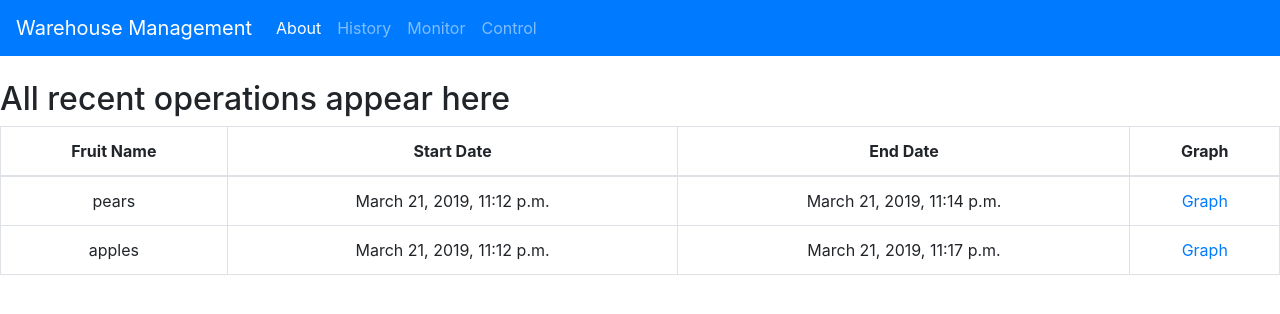
After one commit to anuragshukla06/Web_Interface, a Django app: page /History/ in a window 1280 px wide. The commit adds this page. Shown: the top 314 px of the page. Run offline with Django 3.2, Linux system fonts and the light colour scheme; data comes from the database, SQL or seed files in the repository; both versions use the stored data as it was after the commit; some libraries are stand-ins or nearby versions.

Commit message:
History Tab now working

```diff
--- a/Web_interface/mainpage/Templates/base.html
+++ b/Web_interface/mainpage/Templates/base.html
@@ -19,7 +19,7 @@
 
   <!--NavBAR-->
   <nav class="navbar navbar-expand-lg navbar-dark bg-primary">
-      <a class="navbar-brand" href="#">Warehouse Management</a>
+      <a class="navbar-brand" href="{%url 'home'%}">Warehouse Management</a>
       <button class="navbar-toggler" type="button" data-toggle="collapse" data-target="#navbarNavDropdown" aria-controls="navbarNavDropdown" aria-expanded="false" aria-label="Toggle navigation">
         <span class="navbar-toggler-icon"></span>
       </button>
@@ -29,7 +29,7 @@
             <a class="nav-link" href="#">About <span class="sr-only">(current)</span></a>
           </li>
           <li class="nav-item">
-            <a class="nav-link" href="#">History</a>
+            <a class="nav-link" href="{%url 'History'%}">History</a>
           </li>
           <li class="nav-item">
             <a class="nav-link" href="{%url 'MonitorUrl'%}">Monitor</a>
--- /dev/null
+++ b/Web_interface/mainpage/Templates/history.html
@@ -0,0 +1,25 @@
+{% extends 'base.html' %}
+
+{% block content %}
+<h2>All recent operations appear here</h2>
+<table class="table table-bordered">
+    <thead>
+      <tr>
+        <th scope="col"><center>Fruit Name</center></th>
+        <th scope="col"><center>Start Date</center></th>
+        <th scope="col"><center>End Date</center></th>
+        <th scope="col"><center>Graph</center></th>
+      </tr>
+    </thead>
+    {% for item in items %}
+    <tr>
+      <td><center>{{item.fruit}}</center></td>
+      <td><center>{{item.start_date}}</center></td>
+      <td><center>{{item.end_date}}</center></td>
+      <td><center><a href="{%url 'MonitorCollectiveImageUrl' item.id%}">Graph</a></center></td>
+
+
+    </tr>
+    {%endfor%}
+</table>
+{% endblock %}
--- a/Web_interface/mainpage/Templates/monitorBase.html
+++ b/Web_interface/mainpage/Templates/monitorBase.html
@@ -3,5 +3,5 @@
 {% block content %}
 <h2>This is the live plot</h2>
 <h4>Please refresh the page to regenerate the new plot</h4>
-<img src="{%url 'MonitorCollectiveImageUrl'%}" class="rounded float-left" height = "700" width="700">
+<img src="{%url 'MonitorCollectiveImageUrl' -1%}" class="rounded float-left" height = "700" width="700">
 {% endblock %}
--- a/Web_interface/mainpage/urls.py
+++ b/Web_interface/mainpage/urls.py
@@ -3,12 +3,13 @@ from . import views
 
 urlpatterns = [
     path('', views.home, name="home"),
+    path('History/', views.history, name="History"),
     path('success/', views.afterValidateSuccess, name = "afterValidateSuccessUrl"),
     path('stopConfirmation/<int:item_id>', views.stopRunningConfirmation, name = "stopRunningConfirmationUrl"),
     path('stop/<int:item_id>', views.stopRunning, name = "stopRunningUrl"),
     path('saveAndReceive/<temperature>/<humidity>/<light>', views.saveAndReceive, name = "saveAndReceiveUrl"),
     path('Monitor/', views.Monitor, name="MonitorUrl"),
-    path('monitorCollectiveImage/', views.MonitorCollectiveImage, name="MonitorCollectiveImageUrl"),
+    path('monitorCollectiveImage/<id>', views.MonitorCollectiveImage, name="MonitorCollectiveImageUrl"),
     # path('monitorHumidityImage/', views.MonitorHumidityImage, name="MonitorHumidityImageUrl"),
     # path('monitorLightImage/', views.MonitorLightImage, name="MonitorLightImageUrl"),
     # path('monitorTemperatureImage/', views.MonitorTemperatureImage, name="MonitorTemperatureImageUrl")
--- a/Web_interface/mainpage/views.py
+++ b/Web_interface/mainpage/views.py
@@ -128,8 +128,12 @@ def Monitor(request):
     # #return response
     # return response
     # Send buffer in a http response the the browser with the mime type image/png set
-def MonitorCollectiveImage(request):
-    current = Entry.objects.get(running=True)
+def MonitorCollectiveImage(request, id):
+    id = int(id)
+    if id == -1:
+        current = Entry.objects.get(running=True)
+    else:
+        current = Entry.objects.get(pk=id)
     file_name = 'C:/media/test' + str(current.id) + '.csv'
     data = pd.read_csv(file_name)
     data['date'] = pd.to_datetime(data['date'])
@@ -150,3 +154,7 @@ def MonitorCollectiveImage(request):
     response = HttpResponse(buf.getvalue(), content_type='image/png')
     # return response
     return response
+
+def history(request):
+    items = Entry.objects.filter(running=False)
+    return render(request, 'history.html', {'items': items})
```
Also changed, not shown: Web_interface/db.sqlite3.
